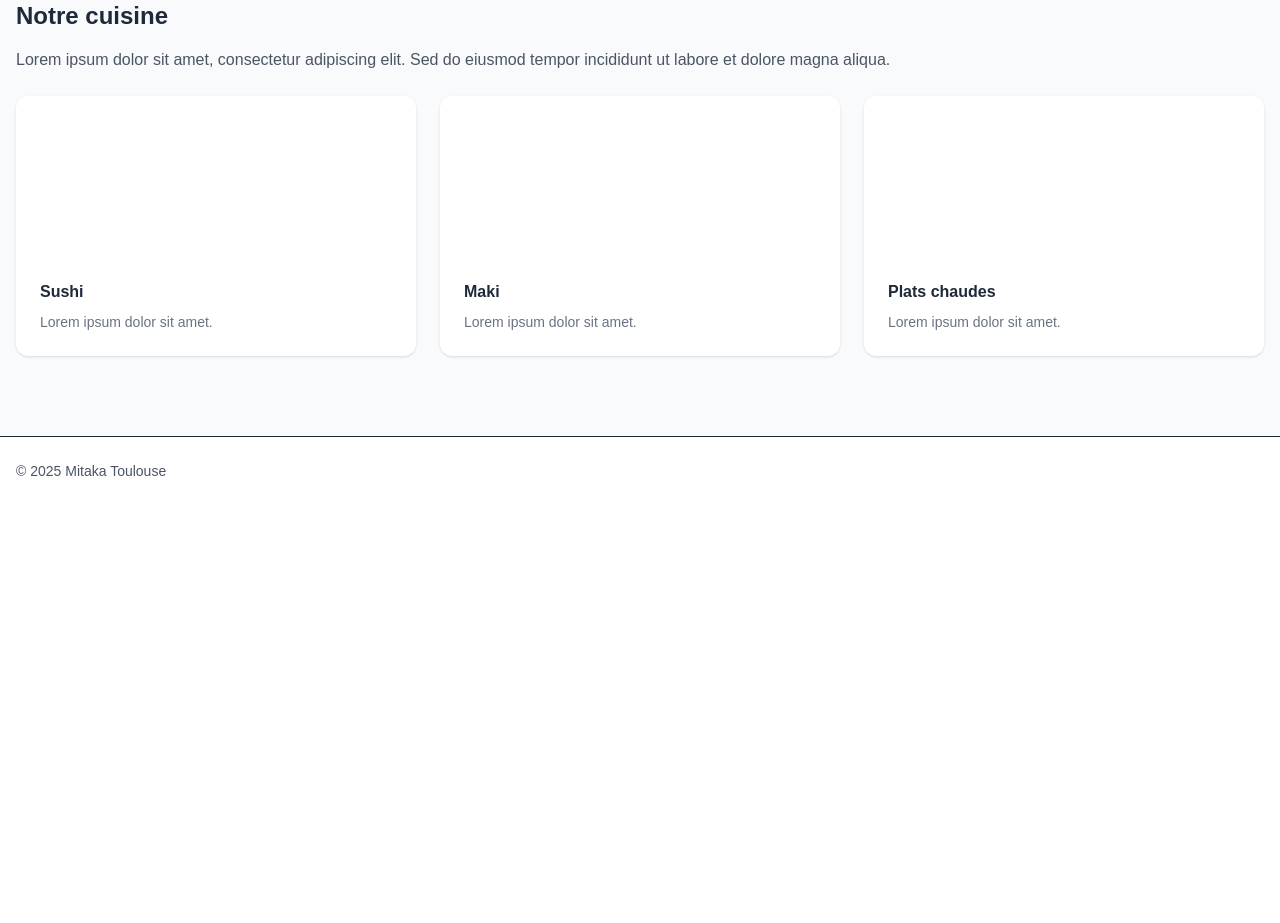
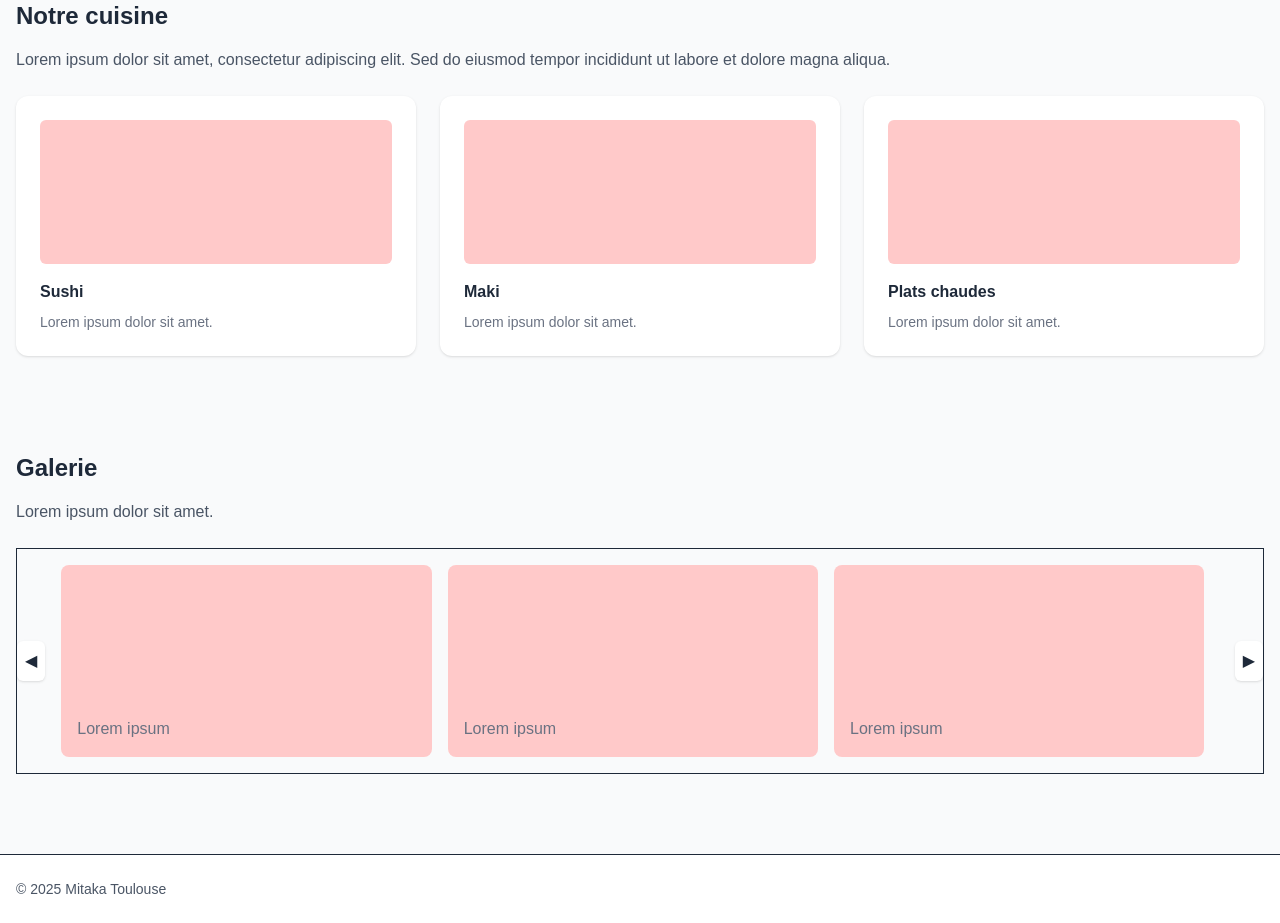
Before and after one commit to syss69/react-restaurant, a Next.js app: page / in a window 1280 px wide. Shown: the part 580-1503 px from the top of the page. Before the commit the page ends 1085 px from the top, so only its background shows below. Built offline with nearby package versions, Linux system fonts and the light colour scheme.

Commit message:
Little changes at layout + added Carousel component

```diff
--- a/src/app/layout.tsx
+++ b/src/app/layout.tsx
@@ -3,7 +3,7 @@ import React from 'react'
 
 
 export const metadata = {
-title: 'Restaurant — Demo',
+title: 'Mitaka',
 description: 'Demo site built with Next.js + TypeScript + Tailwind'
 }
 
--- a/src/app/page.tsx
+++ b/src/app/page.tsx
@@ -1,8 +1,9 @@
 
-import Header from '../components/Header'
-import Footer from '../components/Footer'
-import Hero from '../components/Hero'
+import Header from '../components/Header';
+import Footer from '../components/Footer';
+import Hero from '../components/Hero';
 import About from '../components/About';
+import Gallery from '../components/Gallery';
 
 export default function Home() {
   return (
@@ -11,6 +12,7 @@ export default function Home() {
       <main>
         <Hero/>
         <About/>
+        <Gallery/>
       </main>
       <Footer/>
     </div>
--- a/src/components/About.tsx
+++ b/src/components/About.tsx
@@ -6,19 +6,19 @@ const About = () => {
                 <p className="text-gray-600 mb-6">Lorem ipsum dolor sit amet, consectetur adipiscing elit. Sed do eiusmod tempor incididunt ut labore et dolore magna aliqua.</p>
                 <div className="grid sm:grid-cols-2 lg:grid-cols-3 gap-6">
                 <div className="rounded-xl p-6 bg-white shadow-sm">
-                <div className="h-36 bg-brandPink rounded-md mb-4" />
+                <div className="h-36 bg-red-200 rounded-md mb-4" />
                 <h3 className="font-semibold mb-2">Sushi</h3>
                 <p className="text-sm text-gray-500">Lorem ipsum dolor sit amet.</p>
             </div>
 
             <div className="rounded-xl p-6 bg-white shadow-sm">
-            <div className="h-36 bg-brandPink rounded-md mb-4" />
+            <div className="h-36 bg-red-200 rounded-md mb-4" />
             <h3 className="font-semibold mb-2">Maki</h3>
             <p className="text-sm text-gray-500">Lorem ipsum dolor sit amet.</p>
             </div>
 
             <div className="rounded-xl p-6 bg-white shadow-sm">
-            <div className="h-36 bg-brandPink rounded-md mb-4" />
+            <div className="h-36 bg-red-200 rounded-md mb-4" />
             <h3 className="font-semibold mb-2">Plats chaudes</h3>
             <p className="text-sm text-gray-500">Lorem ipsum dolor sit amet.</p>
             </div>
--- /dev/null
+++ b/src/components/Carousel.tsx
@@ -0,0 +1,37 @@
+'use client'
+import React, { useRef } from 'react'
+
+
+interface CarouselProps {
+    items: React.ReactNode[]
+}
+
+
+const Carousel = ({ items }: CarouselProps) => {
+    const ref = useRef<HTMLDivElement | null>(null)
+
+    const scroll = (dir: number) => {
+        if (!ref.current) return
+            const w = ref.current.clientWidth
+            ref.current.scrollBy({ left: dir * w, behavior: 'smooth' })
+    }
+
+
+    return (
+    <div className="relative border">
+        <div className="flex gap-4 items-center my-4">
+            <button onClick={() => scroll(-1)} className="p-2 rounded-md bg-white shadow">◀</button>
+                <div ref={ref} className="carousel-scroll flex gap-4 overflow-x-auto snap-x snap-mandatory scrollbar-hide w-full" style={{scrollSnapType: 'x mandatory'}}>
+                    {items.map((it, i) => (
+                    <div key={i} className="snap-start flex-shrink-0 w-[80%] sm:w-[48%] md:w-[32%]">
+                        {it}
+                    </div>
+                    ))}
+                </div>
+            <button onClick={() => scroll(1)} className="p-2 rounded-md bg-white shadow">▶</button>
+        </div>
+    </div>
+    )
+};
+
+export default Carousel;
--- /dev/null
+++ b/src/components/Gallery.tsx
@@ -0,0 +1,23 @@
+import Carousel from './Carousel'
+
+
+const Gallery = () => {
+    const items = new Array(9).fill(0).map((_,i) => (
+        <div className="rounded-lg h-40 md:h-48 bg-red-200 flex items-end p-4">
+            <div className="text-gray-500">Lorem ipsum</div>
+        </div>
+    ))
+
+
+    return (
+        <section id="gallery" className="container mx-auto px-4 py-12">
+            <div className=""> {/*reveal */}
+                <h2 className="text-2xl font-bold mb-4">Galerie</h2>
+                <p className="text-gray-600 mb-6">Lorem ipsum dolor sit amet.</p>
+                <Carousel items={items}/>
+            </div>
+        </section>
+    )
+};
+
+export default Gallery;
--- a/src/components/Header.tsx
+++ b/src/components/Header.tsx
@@ -3,7 +3,7 @@ const Header = () => {
 return (
 <header className="bg-white shadow-sm sticky top-0 z-30 w-full" >
     <div className="container mx-auto px-4 py-3 flex justify-between">
-        <div className="text-xl font-semibold">Restaurant</div>
+        <div className="text-xl font-semibold">Mitaka</div>
         <nav className="hidden md:flex gap-6 text-sm">
             <a href="#about" className="hover:text-red-700">À propos</a>
             <a href="#menu" className="hover:text-red-700">Menu</a>
```
